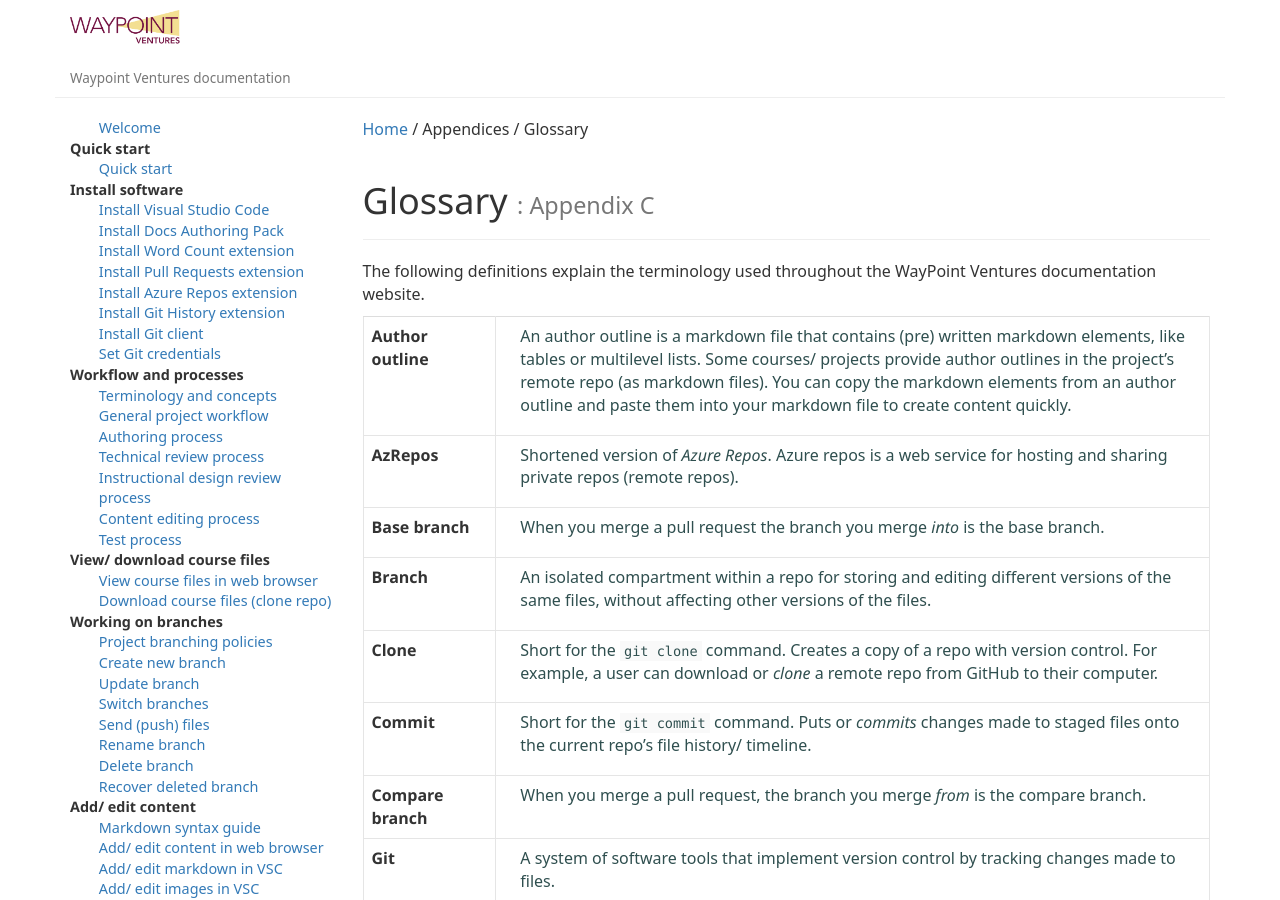
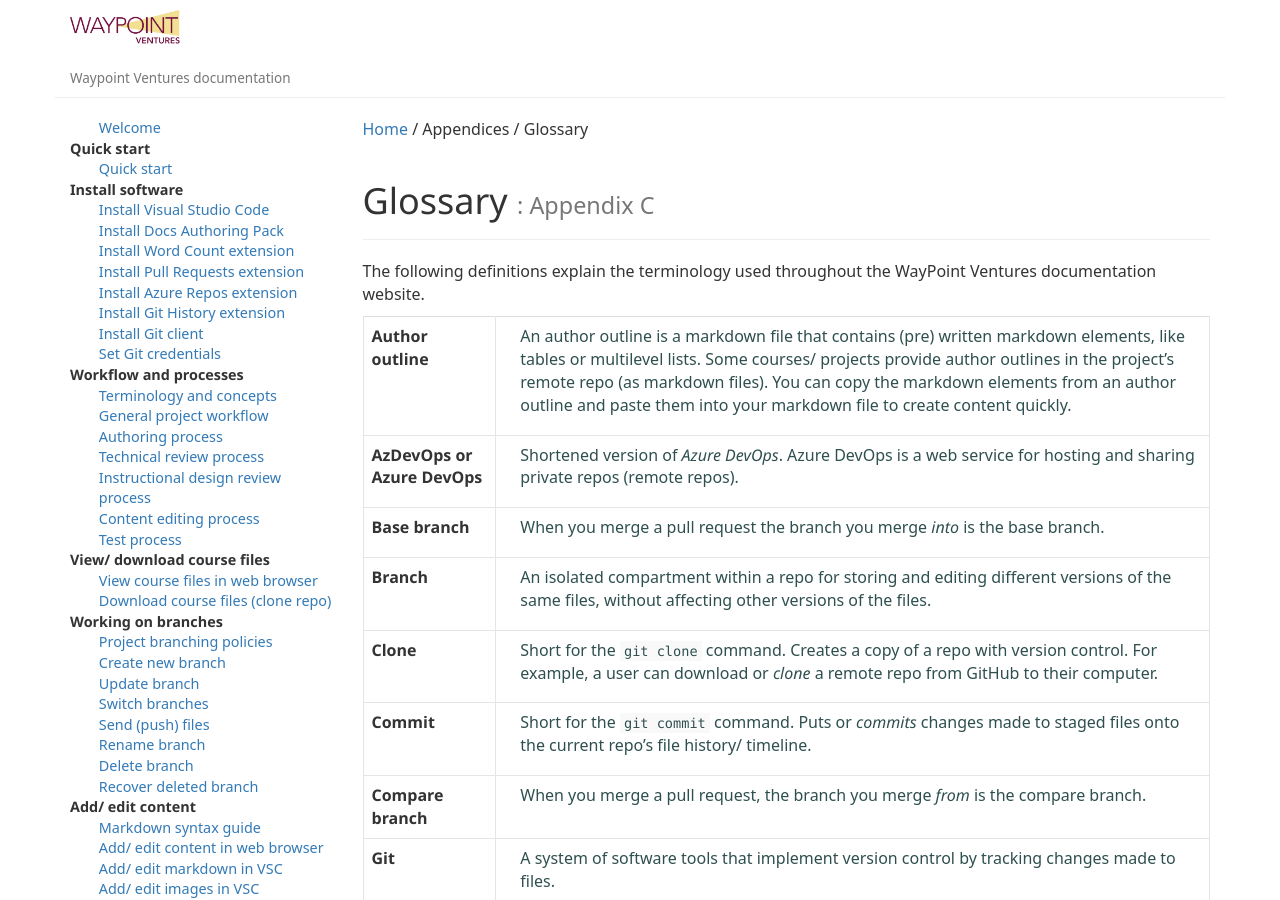
Before and after one commit to mkavana/docs, a Jekyll site: the page built from _posts/17-appendices/2020-06-03-glossary.md, in a window 1280 px wide and 900 px high. Built offline with Jekyll 4.4.1, drawn with Linux system fonts in a browser that asks for light colours; some web fonts are replaced.

Commit message:
replace obsolete term "AzRepos" to fix #13

```diff
--- a/_posts/17-appendices/2020-06-03-glossary.md
+++ b/_posts/17-appendices/2020-06-03-glossary.md
@@ -16,8 +16,8 @@ glossary:
     - term: Author outline
       explanation: An author outline is a markdown file that contains (pre) written markdown elements, like tables or multilevel lists. Some courses/ projects provide author outlines in the project's remote repo (as markdown files). You can copy the markdown elements from an author outline and paste them into your markdown file to create content quickly.
 
-    - term: AzRepos
-      explanation: Shortened version of *Azure Repos*. Azure repos is a web service for hosting and sharing private repos (remote repos).
+    - term: AzDevOps or Azure DevOps
+      explanation: Shortened version of *Azure DevOps*. Azure DevOps is a web service for hosting and sharing private repos (remote repos).
 
     - term: Base branch
       explanation: When you merge a pull request the branch you merge *into* is the base branch.
```
Also changed, not shown: _posts/05-workflow/2020-06-01-terminology.md (+7 -7 lines), _posts/05-workflow/2020-06-02-general-workflow.md (+1 -1 lines), _posts/17-appendices/2020-06-02-faq.md (+9 -9 lines).
